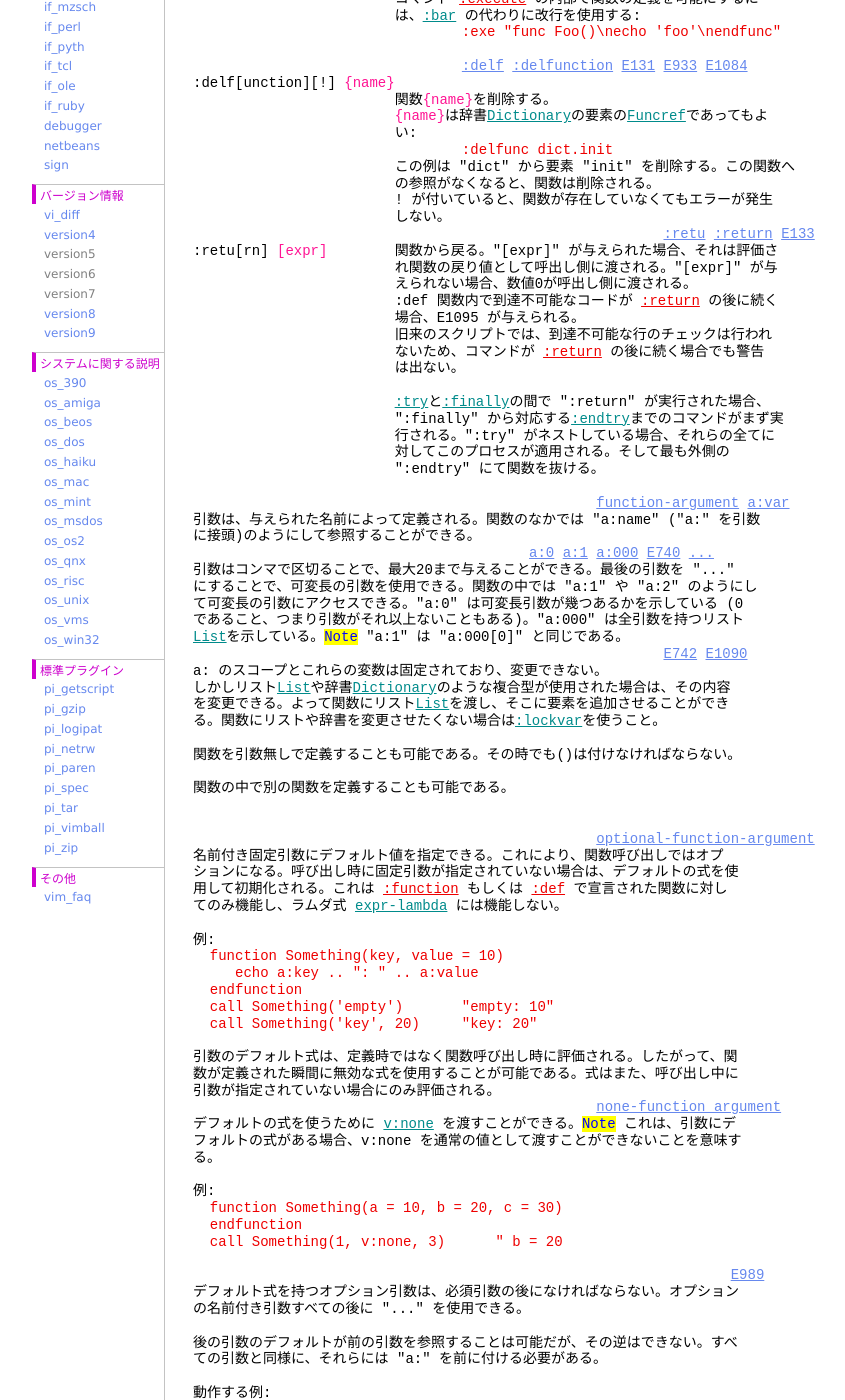
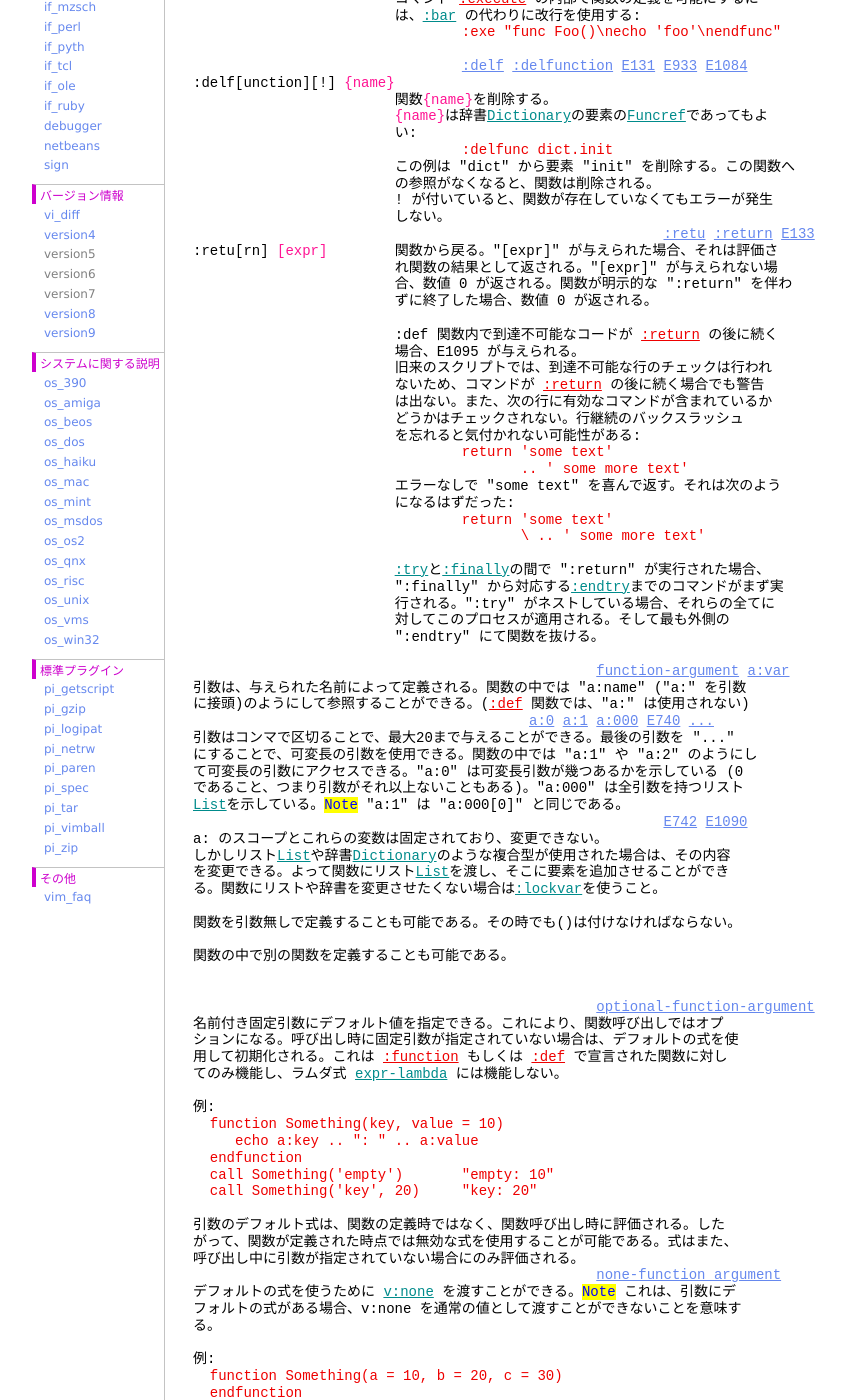
Before and after one commit to vim-jp/vimdoc-ja, a Jekyll site: the page built from userfunc.html, in a window 1280 px wide and 1400 px high, scrolled down 2963 px. Shown: the whole window, without its empty margins (208-1053 px from the left). Built offline with Jekyll 4.4.1, drawn with Linux system fonts in a browser that asks for light colours; nearby versions of some CDN libraries; comment, search, counter and statistics services are not loaded; some of the changed text lies outside the part shown.

Commit message:
Generated by GitHub workflow 5239378330
https://github.com/vim-jp/vimdoc-ja-working/actions/runs/5239378330

```diff
--- a/userfunc.html
+++ b/userfunc.html
@@ -3,7 +3,7 @@ layout: vimdoc
 helpname: 'userfunc'
 ---
 <div id='vimCodeElement'>
-<a class="Constant" href="userfunc.html" name="userfunc.txt">userfunc.txt</a>&nbsp;&nbsp;For&nbsp;<span class="Identifier">Vim バージョン 9.0.</span>&nbsp;&nbsp;Last change: 2022 Nov 17<br>
+<a class="Constant" href="userfunc.html" name="userfunc.txt">userfunc.txt</a>&nbsp;&nbsp;For&nbsp;<span class="Identifier">Vim バージョン 9.0.</span>&nbsp;&nbsp;Last change: 2023 Feb 02<br>
 <br>
 <br>
 &nbsp;&nbsp;&nbsp;&nbsp;&nbsp;&nbsp;&nbsp;&nbsp;&nbsp;&nbsp;&nbsp;&nbsp;&nbsp;&nbsp;&nbsp;&nbsp;&nbsp;&nbsp;<span class="Identifier">VIM REFERENCE MANUAL&nbsp;&nbsp;&nbsp;&nbsp;by Bram Moolenaar</span><br>
@@ -182,13 +182,23 @@ helpname: 'userfunc'
 &nbsp;&nbsp;&nbsp;&nbsp;&nbsp;&nbsp;&nbsp;&nbsp;&nbsp;&nbsp;&nbsp;&nbsp;&nbsp;&nbsp;&nbsp;&nbsp;&nbsp;&nbsp;&nbsp;&nbsp;&nbsp;&nbsp;&nbsp;&nbsp;しない。<br>
 &nbsp;&nbsp;&nbsp;&nbsp;&nbsp;&nbsp;&nbsp;&nbsp;&nbsp;&nbsp;&nbsp;&nbsp;&nbsp;&nbsp;&nbsp;&nbsp;&nbsp;&nbsp;&nbsp;&nbsp;&nbsp;&nbsp;&nbsp;&nbsp;&nbsp;&nbsp;&nbsp;&nbsp;&nbsp;&nbsp;&nbsp;&nbsp;&nbsp;&nbsp;&nbsp;&nbsp;&nbsp;&nbsp;&nbsp;&nbsp;&nbsp;&nbsp;&nbsp;&nbsp;&nbsp;&nbsp;&nbsp;&nbsp;&nbsp;&nbsp;&nbsp;&nbsp;&nbsp;&nbsp;&nbsp;&nbsp;<a class="Constant" href="userfunc.html#:retu" name=":retu">:retu</a>&nbsp;<a class="Constant" href="userfunc.html#:return" name=":return">:return</a>&nbsp;<a class="Constant" href="userfunc.html#E133" name="E133">E133</a><br>
 :retu[rn]&nbsp;<span class="Special">[expr]</span>&nbsp;&nbsp;&nbsp;&nbsp;&nbsp;&nbsp;&nbsp;&nbsp;関数から戻る。&quot;[expr]&quot; が与えられた場合、それは評価さ<br>
-&nbsp;&nbsp;&nbsp;&nbsp;&nbsp;&nbsp;&nbsp;&nbsp;&nbsp;&nbsp;&nbsp;&nbsp;&nbsp;&nbsp;&nbsp;&nbsp;&nbsp;&nbsp;&nbsp;&nbsp;&nbsp;&nbsp;&nbsp;&nbsp;れ関数の戻り値として呼出し側に渡される。&quot;[expr]&quot; が与<br>
-&nbsp;&nbsp;&nbsp;&nbsp;&nbsp;&nbsp;&nbsp;&nbsp;&nbsp;&nbsp;&nbsp;&nbsp;&nbsp;&nbsp;&nbsp;&nbsp;&nbsp;&nbsp;&nbsp;&nbsp;&nbsp;&nbsp;&nbsp;&nbsp;えられない場合、数値0が呼出し側に渡される。<br>
+&nbsp;&nbsp;&nbsp;&nbsp;&nbsp;&nbsp;&nbsp;&nbsp;&nbsp;&nbsp;&nbsp;&nbsp;&nbsp;&nbsp;&nbsp;&nbsp;&nbsp;&nbsp;&nbsp;&nbsp;&nbsp;&nbsp;&nbsp;&nbsp;れ関数の結果として返される。&quot;[expr]&quot; が与えられない場<br>
+&nbsp;&nbsp;&nbsp;&nbsp;&nbsp;&nbsp;&nbsp;&nbsp;&nbsp;&nbsp;&nbsp;&nbsp;&nbsp;&nbsp;&nbsp;&nbsp;&nbsp;&nbsp;&nbsp;&nbsp;&nbsp;&nbsp;&nbsp;&nbsp;合、数値 0 が返される。関数が明示的な &quot;:return&quot; を伴わ<br>
+&nbsp;&nbsp;&nbsp;&nbsp;&nbsp;&nbsp;&nbsp;&nbsp;&nbsp;&nbsp;&nbsp;&nbsp;&nbsp;&nbsp;&nbsp;&nbsp;&nbsp;&nbsp;&nbsp;&nbsp;&nbsp;&nbsp;&nbsp;&nbsp;ずに終了した場合、数値 0 が返される。<br>
+<br>
 &nbsp;&nbsp;&nbsp;&nbsp;&nbsp;&nbsp;&nbsp;&nbsp;&nbsp;&nbsp;&nbsp;&nbsp;&nbsp;&nbsp;&nbsp;&nbsp;&nbsp;&nbsp;&nbsp;&nbsp;&nbsp;&nbsp;&nbsp;&nbsp;:def 関数内で到達不可能なコードが&nbsp;<a class="Comment" href="userfunc.html#:return">:return</a>&nbsp;の後に続く<br>
 &nbsp;&nbsp;&nbsp;&nbsp;&nbsp;&nbsp;&nbsp;&nbsp;&nbsp;&nbsp;&nbsp;&nbsp;&nbsp;&nbsp;&nbsp;&nbsp;&nbsp;&nbsp;&nbsp;&nbsp;&nbsp;&nbsp;&nbsp;&nbsp;場合、<span class="MissingTag">E1095</span>&nbsp;が与えられる。<br>
 &nbsp;&nbsp;&nbsp;&nbsp;&nbsp;&nbsp;&nbsp;&nbsp;&nbsp;&nbsp;&nbsp;&nbsp;&nbsp;&nbsp;&nbsp;&nbsp;&nbsp;&nbsp;&nbsp;&nbsp;&nbsp;&nbsp;&nbsp;&nbsp;旧来のスクリプトでは、到達不可能な行のチェックは行われ<br>
 &nbsp;&nbsp;&nbsp;&nbsp;&nbsp;&nbsp;&nbsp;&nbsp;&nbsp;&nbsp;&nbsp;&nbsp;&nbsp;&nbsp;&nbsp;&nbsp;&nbsp;&nbsp;&nbsp;&nbsp;&nbsp;&nbsp;&nbsp;&nbsp;ないため、コマンドが&nbsp;<a class="Comment" href="userfunc.html#:return">:return</a>&nbsp;の後に続く場合でも警告<br>
-&nbsp;&nbsp;&nbsp;&nbsp;&nbsp;&nbsp;&nbsp;&nbsp;&nbsp;&nbsp;&nbsp;&nbsp;&nbsp;&nbsp;&nbsp;&nbsp;&nbsp;&nbsp;&nbsp;&nbsp;&nbsp;&nbsp;&nbsp;&nbsp;は出ない。<br>
+&nbsp;&nbsp;&nbsp;&nbsp;&nbsp;&nbsp;&nbsp;&nbsp;&nbsp;&nbsp;&nbsp;&nbsp;&nbsp;&nbsp;&nbsp;&nbsp;&nbsp;&nbsp;&nbsp;&nbsp;&nbsp;&nbsp;&nbsp;&nbsp;は出ない。また、次の行に有効なコマンドが含まれているか<br>
+&nbsp;&nbsp;&nbsp;&nbsp;&nbsp;&nbsp;&nbsp;&nbsp;&nbsp;&nbsp;&nbsp;&nbsp;&nbsp;&nbsp;&nbsp;&nbsp;&nbsp;&nbsp;&nbsp;&nbsp;&nbsp;&nbsp;&nbsp;&nbsp;どうかはチェックされない。行継続のバックスラッシュ<br>
+&nbsp;&nbsp;&nbsp;&nbsp;&nbsp;&nbsp;&nbsp;&nbsp;&nbsp;&nbsp;&nbsp;&nbsp;&nbsp;&nbsp;&nbsp;&nbsp;&nbsp;&nbsp;&nbsp;&nbsp;&nbsp;&nbsp;&nbsp;&nbsp;を忘れると気付かれない可能性がある:<br>
+<div class="helpExample">&nbsp;&nbsp;&nbsp;&nbsp;&nbsp;&nbsp;&nbsp;&nbsp;&nbsp;&nbsp;&nbsp;&nbsp;&nbsp;&nbsp;&nbsp;&nbsp;&nbsp;&nbsp;&nbsp;&nbsp;&nbsp;&nbsp;&nbsp;&nbsp;&nbsp;&nbsp;&nbsp;&nbsp;&nbsp;&nbsp;&nbsp;&nbsp;return 'some text'<br>
+&nbsp;&nbsp;&nbsp;&nbsp;&nbsp;&nbsp;&nbsp;&nbsp;&nbsp;&nbsp;&nbsp;&nbsp;&nbsp;&nbsp;&nbsp;&nbsp;&nbsp;&nbsp;&nbsp;&nbsp;&nbsp;&nbsp;&nbsp;&nbsp;&nbsp;&nbsp;&nbsp;&nbsp;&nbsp;&nbsp;&nbsp;&nbsp;&nbsp;&nbsp;&nbsp;&nbsp;&nbsp;&nbsp; .. ' some more text'</div>
+&nbsp;&nbsp;&nbsp;&nbsp;&nbsp;&nbsp;&nbsp;&nbsp;&nbsp;&nbsp;&nbsp;&nbsp;&nbsp;&nbsp;&nbsp;&nbsp;&nbsp;&nbsp;&nbsp;&nbsp;&nbsp;&nbsp;&nbsp; エラーなしで &quot;some text&quot; を喜んで返す。それは次のよう<br>
+&nbsp;&nbsp;&nbsp;&nbsp;&nbsp;&nbsp;&nbsp;&nbsp;&nbsp;&nbsp;&nbsp;&nbsp;&nbsp;&nbsp;&nbsp;&nbsp;&nbsp;&nbsp;&nbsp;&nbsp;&nbsp;&nbsp;&nbsp;&nbsp;になるはずだった:<br>
+<div class="helpExample">&nbsp;&nbsp;&nbsp;&nbsp;&nbsp;&nbsp;&nbsp;&nbsp;&nbsp;&nbsp;&nbsp;&nbsp;&nbsp;&nbsp;&nbsp;&nbsp;&nbsp;&nbsp;&nbsp;&nbsp;&nbsp;&nbsp;&nbsp;&nbsp;&nbsp;&nbsp;&nbsp;&nbsp;&nbsp;&nbsp;&nbsp;&nbsp;return 'some text'<br>
+&nbsp;&nbsp;&nbsp;&nbsp;&nbsp;&nbsp;&nbsp;&nbsp;&nbsp;&nbsp;&nbsp;&nbsp;&nbsp;&nbsp;&nbsp;&nbsp;&nbsp;&nbsp;&nbsp;&nbsp;&nbsp;&nbsp;&nbsp;&nbsp;&nbsp;&nbsp;&nbsp;&nbsp;&nbsp;&nbsp;&nbsp;&nbsp;&nbsp;&nbsp;&nbsp;&nbsp;&nbsp;&nbsp; \ .. ' some more text'</div>
 <br>
 &nbsp;&nbsp;&nbsp;&nbsp;&nbsp;&nbsp;&nbsp;&nbsp;&nbsp;&nbsp;&nbsp;&nbsp;&nbsp;&nbsp;&nbsp;&nbsp;&nbsp;&nbsp;&nbsp;&nbsp;&nbsp;&nbsp;&nbsp;&nbsp;<a class="Identifier" href="eval.html#:try">:try</a>と<a class="Identifier" href="eval.html#:finally">:finally</a>の間で &quot;:return&quot; が実行された場合、<br>
 &nbsp;&nbsp;&nbsp;&nbsp;&nbsp;&nbsp;&nbsp;&nbsp;&nbsp;&nbsp;&nbsp;&nbsp;&nbsp;&nbsp;&nbsp;&nbsp;&nbsp;&nbsp;&nbsp;&nbsp;&nbsp;&nbsp;&nbsp;&nbsp;&quot;:finally&quot; から対応する<a class="Identifier" href="eval.html#:endtry">:endtry</a>までのコマンドがまず実<br>
@@ -197,8 +207,8 @@ helpname: 'userfunc'
 &nbsp;&nbsp;&nbsp;&nbsp;&nbsp;&nbsp;&nbsp;&nbsp;&nbsp;&nbsp;&nbsp;&nbsp;&nbsp;&nbsp;&nbsp;&nbsp;&nbsp;&nbsp;&nbsp;&nbsp;&nbsp;&nbsp;&nbsp;&nbsp;&quot;:endtry&quot; にて関数を抜ける。<br>
 <br>
 &nbsp;&nbsp;&nbsp;&nbsp;&nbsp;&nbsp;&nbsp;&nbsp;&nbsp;&nbsp;&nbsp;&nbsp;&nbsp;&nbsp;&nbsp;&nbsp;&nbsp;&nbsp;&nbsp;&nbsp;&nbsp;&nbsp;&nbsp;&nbsp;&nbsp;&nbsp;&nbsp;&nbsp;&nbsp;&nbsp;&nbsp;&nbsp;&nbsp;&nbsp;&nbsp;&nbsp;&nbsp;&nbsp;&nbsp;&nbsp;&nbsp;&nbsp;&nbsp;&nbsp;&nbsp;&nbsp;&nbsp;&nbsp;<a class="Constant" href="userfunc.html#function-argument" name="function-argument">function-argument</a>&nbsp;<a class="Constant" href="userfunc.html#a:var" name="a:var">a:var</a><br>
-引数は、与えられた名前によって定義される。関数のなかでは &quot;a:name&quot; (&quot;a:&quot; を引数<br>
-に接頭)のようにして参照することができる。<br>
+引数は、与えられた名前によって定義される。関数の中では &quot;a:name&quot; (&quot;a:&quot; を引数<br>
+に接頭)のようにして参照することができる。(<a class="Comment" href="vim9.html#:def">:def</a>&nbsp;関数では、&quot;a:&quot; は使用されない)<br>
 &nbsp;&nbsp;&nbsp;&nbsp;&nbsp;&nbsp;&nbsp;&nbsp;&nbsp;&nbsp;&nbsp;&nbsp;&nbsp;&nbsp;&nbsp;&nbsp;&nbsp;&nbsp;&nbsp;&nbsp;&nbsp;&nbsp;&nbsp;&nbsp;&nbsp;&nbsp;&nbsp;&nbsp;&nbsp;&nbsp;&nbsp;&nbsp;&nbsp;&nbsp;&nbsp;&nbsp;&nbsp;&nbsp;&nbsp;&nbsp;<a class="Constant" href="userfunc.html#a:0" name="a:0">a:0</a>&nbsp;<a class="Constant" href="userfunc.html#a:1" name="a:1">a:1</a>&nbsp;<a class="Constant" href="userfunc.html#a:000" name="a:000">a:000</a>&nbsp;<a class="Constant" href="userfunc.html#E740" name="E740">E740</a>&nbsp;<a class="Constant" href="userfunc.html#..." name="...">...</a><br>
 引数はコンマで区切ることで、最大20まで与えることができる。最後の引数を &quot;...&quot;<br>
 にすることで、可変長の引数を使用できる。関数の中では &quot;a:1&quot; や &quot;a:2&quot; のようにし<br>
@@ -229,9 +239,9 @@ a: のスコープとこれらの変数は固定されており、変更でき
 &nbsp;&nbsp;call Something('empty')&nbsp;&nbsp;&nbsp;&nbsp;&nbsp;&nbsp; &quot;empty: 10&quot;<br>
 &nbsp;&nbsp;call Something('key', 20)&nbsp;&nbsp;&nbsp;&nbsp; &quot;key: 20&quot;</div>
 <br>
-引数のデフォルト式は、定義時ではなく関数呼び出し時に評価される。したがって、関<br>
-数が定義された瞬間に無効な式を使用することが可能である。式はまた、呼び出し中に<br>
-引数が指定されていない場合にのみ評価される。<br>
+引数のデフォルト式は、関数の定義時ではなく、関数呼び出し時に評価される。した<br>
+がって、関数が定義された時点では無効な式を使用することが可能である。式はまた、<br>
+呼び出し中に引数が指定されていない場合にのみ評価される。<br>
 &nbsp;&nbsp;&nbsp;&nbsp;&nbsp;&nbsp;&nbsp;&nbsp;&nbsp;&nbsp;&nbsp;&nbsp;&nbsp;&nbsp;&nbsp;&nbsp;&nbsp;&nbsp;&nbsp;&nbsp;&nbsp;&nbsp;&nbsp;&nbsp;&nbsp;&nbsp;&nbsp;&nbsp;&nbsp;&nbsp;&nbsp;&nbsp;&nbsp;&nbsp;&nbsp;&nbsp;&nbsp;&nbsp;&nbsp;&nbsp;&nbsp;&nbsp;&nbsp;&nbsp;&nbsp;&nbsp;&nbsp;&nbsp;<a class="Constant" href="userfunc.html#none-function_argument" name="none-function_argument">none-function_argument</a><br>
 デフォルトの式を使うために&nbsp;<a class="Identifier" href="eval.html#v:none">v:none</a>&nbsp;を渡すことができる。<span class="Todo">Note</span>&nbsp;これは、引数にデ<br>
 フォルトの式がある場合、v:none を通常の値として渡すことができないことを意味す<br>
```
